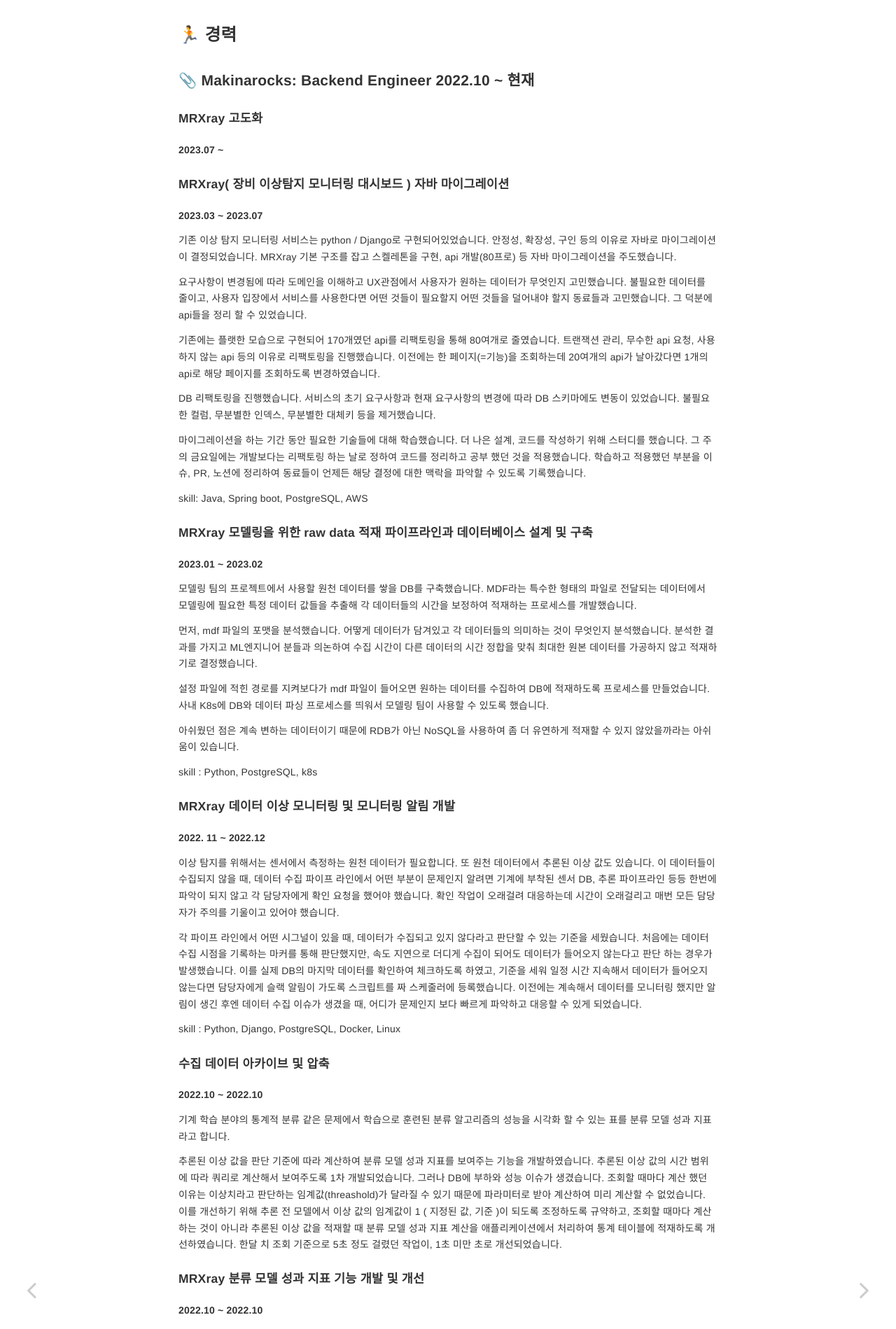
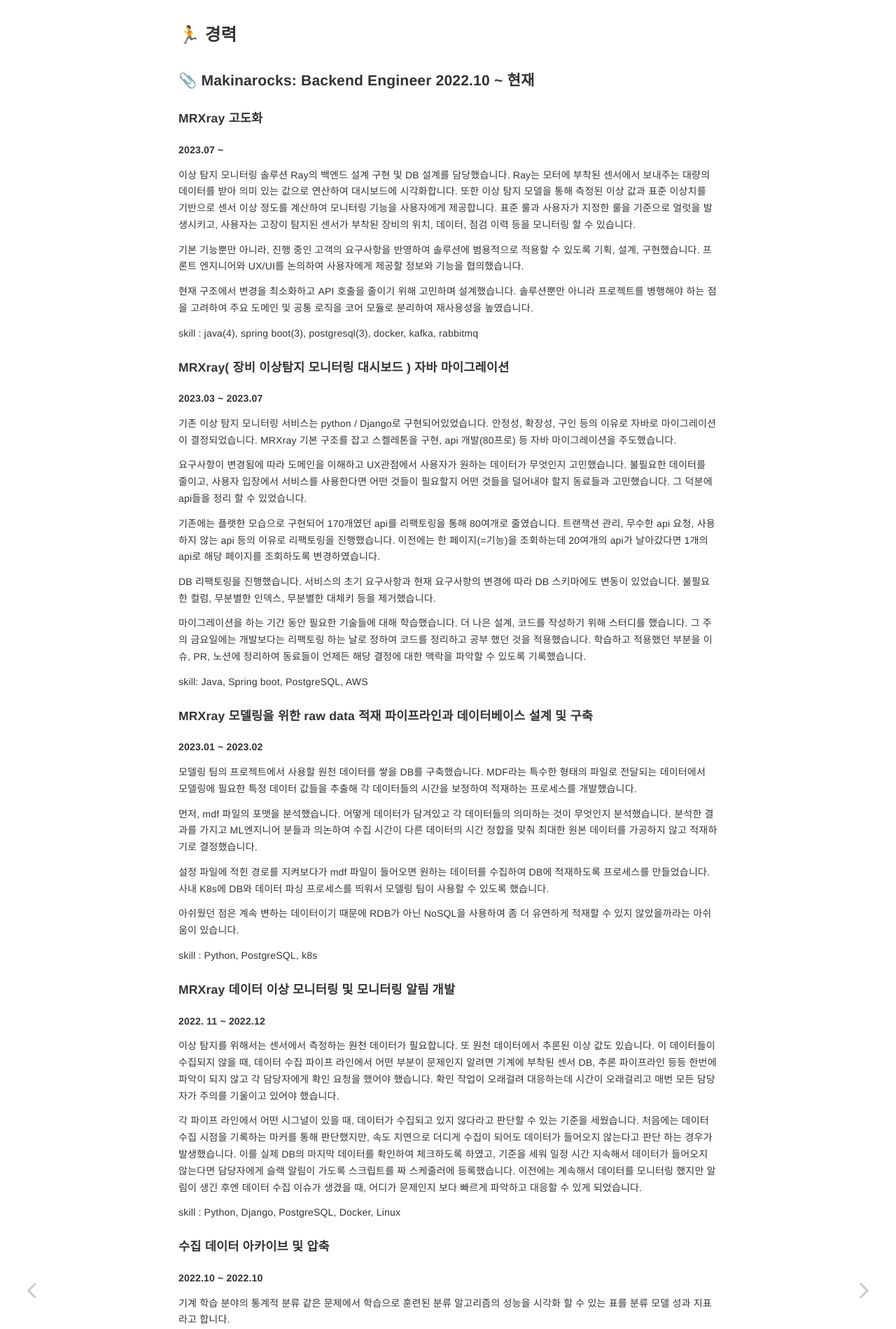
Before and after one commit to kyuwon53/kyuwon53.github.io, a Jekyll site: the page built from _pages/about.md, in a window 1280 px wide. Shown: the part 707-2606 px from the top of the page at 70% size. Built offline with Jekyll 4.4.1, drawn with Linux system fonts in a browser that asks for light colours; comment, search, counter and statistics services are not loaded; some of the changed text lies outside the part shown.

Commit message:
이력서 업데이트

```diff
--- a/_pages/about.md
+++ b/_pages/about.md
@@ -25,6 +25,13 @@ layout: post
 
 #### MRXray 고도화
 ##### 2023.07 ~
+이상 탐지 모니터링 솔루션 Ray의 백엔드 설계 구현 및 DB 설계를 담당했습니다. Ray는 모터에 부착된 센서에서 보내주는 대량의 데이터를 받아 의미 있는 값으로 연산하여 대시보드에 시각화합니다. 또한 이상 탐지 모델을 통해 측정된 이상 값과 표준 이상치를 기반으로 센서 이상 정도를 계산하여 모니터링 기능을 사용자에게 제공합니다. 표준 룰과 사용자가 지정한 룰을 기준으로 얼럿을 발생시키고, 사용자는 고장이 탐지된 센서가 부착된 장비의 위치, 데이터, 점검 이력 등을 모니터링 할 수 있습니다.
+
+기본 기능뿐만 아니라, 진행 중인 고객의 요구사항을 반영하여 솔루션에 범용적으로 적용할 수 있도록 기획, 설계, 구현했습니다. 프론트 엔지니어와 UX/UI를 논의하여 사용자에게 제공할 정보와 기능을 협의했습니다.
+
+현재 구조에서 변경을 최소화하고 API 호출을 줄이기 위해 고민하며 설계했습니다. 솔루션뿐만 아니라 프로젝트를 병행해야 하는 점을 고려하여 주요 도메인 및 공통 로직을 코어 모듈로 분리하여 재사용성을 높였습니다.
+
+skill : java(4), spring boot(3), postgresql(3), docker, kafka, rabbitmq
 
 #### MRXray( 장비 이상탐지 모니터링 대시보드 ) 자바 마이그레이션
 ##### 2023.03 ~ 2023.07
```
